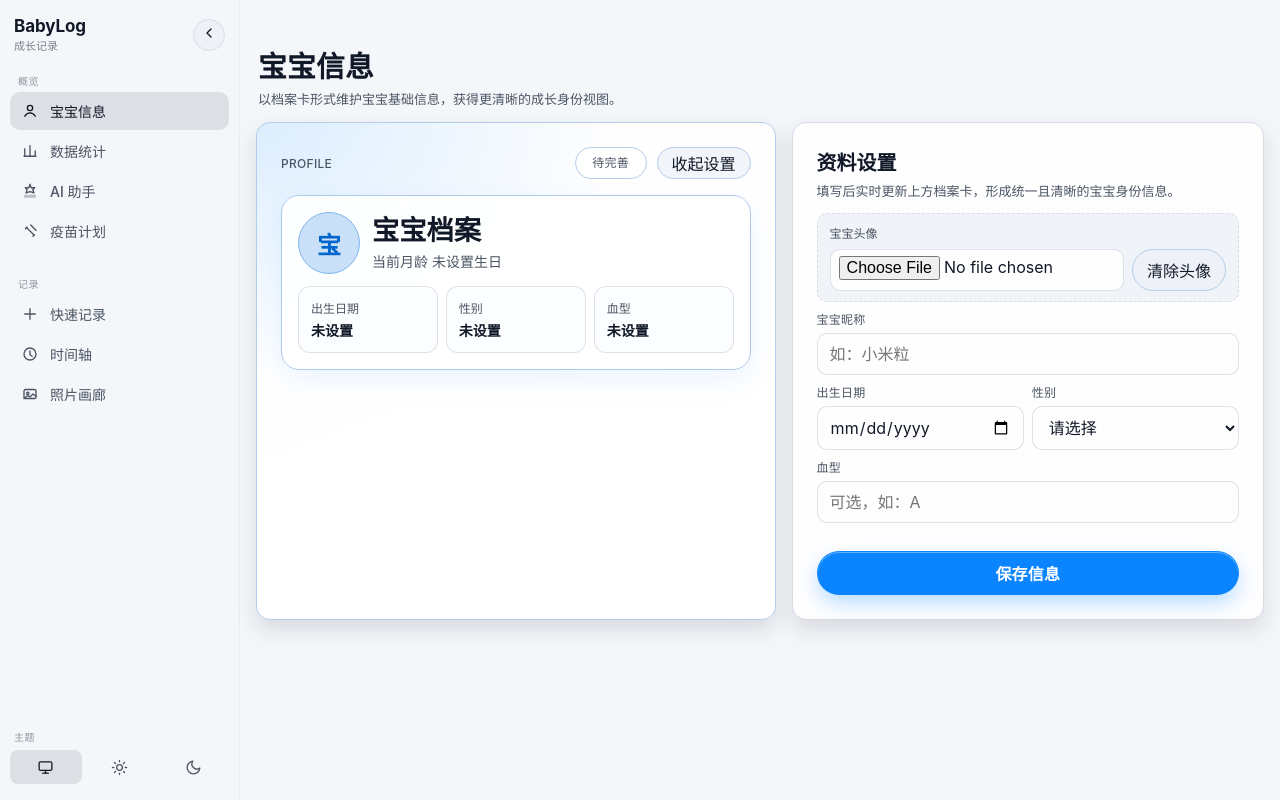
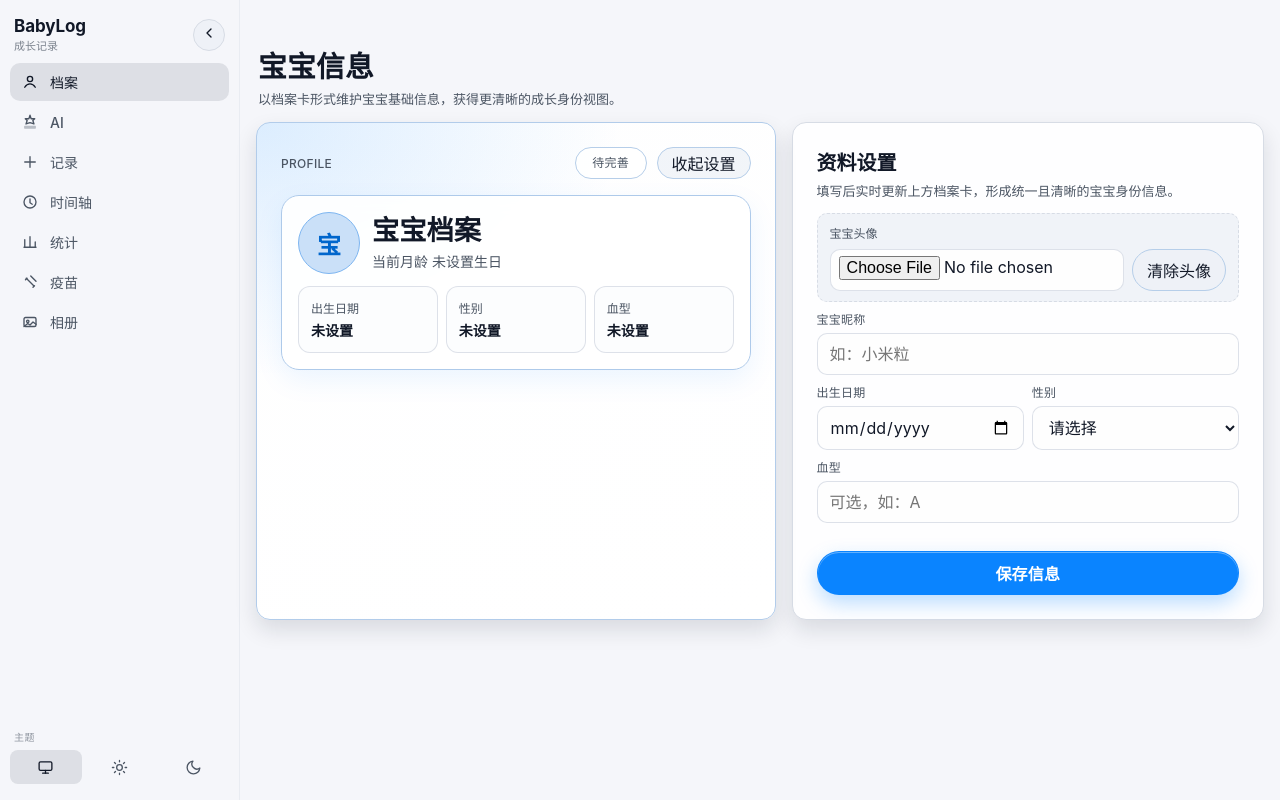
Before and after one commit to liqiangdu/babylog, a plain HTML site: page index.html in a window 1280 px wide. Drawn offline with nearby package versions, Linux system fonts and the light colour scheme; no server answers.

Commit message:
style(sidebar): simplify nav labels and remove group dividers
- Shorten menu names: 档案, AI, 记录, 时间轴, 统计, 疫苗, 相册
- Remove group labels and divider for flat single-level nav
- Reorder items by usage frequency (AI promoted to second)

```diff
--- a/index.html
+++ b/index.html
@@ -44,43 +44,40 @@
           </button>
         </div>
         <nav id="module-nav" class="module-nav" aria-label="模块导航">
-          <div class="module-nav-group-label">概览</div>
-          <button type="button" class="module-nav-item active" data-module="profile" title="宝宝信息">
+          <button type="button" class="module-nav-item active" data-module="profile" title="档案">
             <span class="module-nav-icon" aria-hidden="true">
               <svg viewBox="0 0 24 24"><circle cx="12" cy="8" r="3.5"></circle><path d="M5 19c1.8-3 4.1-4.5 7-4.5s5.2 1.5 7 4.5"></path></svg>
-            </span><span class="module-nav-text">宝宝信息</span>
+            </span><span class="module-nav-text">档案</span>
           </button>
-          <button type="button" class="module-nav-item" data-module="stats" title="数据统计">
-            <span class="module-nav-icon" aria-hidden="true">
-              <svg viewBox="0 0 24 24"><path d="M5 19V9"></path><path d="M12 19V5"></path><path d="M19 19v-7"></path><path d="M4 19h16"></path></svg>
-            </span><span class="module-nav-text">数据统计</span>
-          </button>
-          <button type="button" class="module-nav-item" data-module="ai" title="AI 助手">
+          <button type="button" class="module-nav-item" data-module="ai" title="AI">
             <span class="module-nav-icon" aria-hidden="true">
               <svg viewBox="0 0 24 24"><path d="M12 3l1.5 4.6h4.8L15.8 10l1.5 4.6L12 12.9 6.7 14.6 8.2 10 5.7 7.6h4.8L12 3z"></path><path d="M5 18h14v2H5z" opacity="0.35"></path></svg>
-            </span><span class="module-nav-text">AI 助手</span>
+            </span><span class="module-nav-text">AI</span>
           </button>
-          <button type="button" class="module-nav-item" data-module="vaccine" title="疫苗计划">
-            <span class="module-nav-icon" aria-hidden="true">
-              <svg viewBox="0 0 24 24"><path d="M7 7l10 10"></path><path d="M6 9l2-2"></path><path d="M16 19l2-2"></path><path d="M13 4l7 7"></path></svg>
-            </span><span class="module-nav-text">疫苗计划</span>
-          </button>
-          <div class="module-nav-divider"></div>
-          <div class="module-nav-group-label">记录</div>
-          <button type="button" class="module-nav-item" data-module="quick-entry" title="快速记录">
+          <button type="button" class="module-nav-item" data-module="quick-entry" title="记录">
             <span class="module-nav-icon" aria-hidden="true">
               <svg viewBox="0 0 24 24"><path d="M12 5v14"></path><path d="M5 12h14"></path></svg>
-            </span><span class="module-nav-text">快速记录</span>
+            </span><span class="module-nav-text">记录</span>
           </button>
           <button type="button" class="module-nav-item" data-module="timeline" title="时间轴">
             <span class="module-nav-icon" aria-hidden="true">
               <svg viewBox="0 0 24 24"><circle cx="12" cy="12" r="8"></circle><path d="M12 8v5l3 2"></path></svg>
             </span><span class="module-nav-text">时间轴</span>
           </button>
-          <button type="button" class="module-nav-item" data-module="gallery" title="照片画廊">
+          <button type="button" class="module-nav-item" data-module="stats" title="统计">
+            <span class="module-nav-icon" aria-hidden="true">
+              <svg viewBox="0 0 24 24"><path d="M5 19V9"></path><path d="M12 19V5"></path><path d="M19 19v-7"></path><path d="M4 19h16"></path></svg>
+            </span><span class="module-nav-text">统计</span>
+          </button>
+          <button type="button" class="module-nav-item" data-module="vaccine" title="疫苗">
+            <span class="module-nav-icon" aria-hidden="true">
+              <svg viewBox="0 0 24 24"><path d="M7 7l10 10"></path><path d="M6 9l2-2"></path><path d="M16 19l2-2"></path><path d="M13 4l7 7"></path></svg>
+            </span><span class="module-nav-text">疫苗</span>
+          </button>
+          <button type="button" class="module-nav-item" data-module="gallery" title="相册">
             <span class="module-nav-icon" aria-hidden="true">
               <svg viewBox="0 0 24 24"><rect x="4" y="6" width="16" height="12" rx="2"></rect><circle cx="9" cy="11" r="1.6"></circle><path d="M20 15l-4-3-4 4-3-2-5 4"></path></svg>
-            </span><span class="module-nav-text">照片画廊</span>
+            </span><span class="module-nav-text">相册</span>
           </button>
         </nav>
         <div class="sidebar-tools">
```
